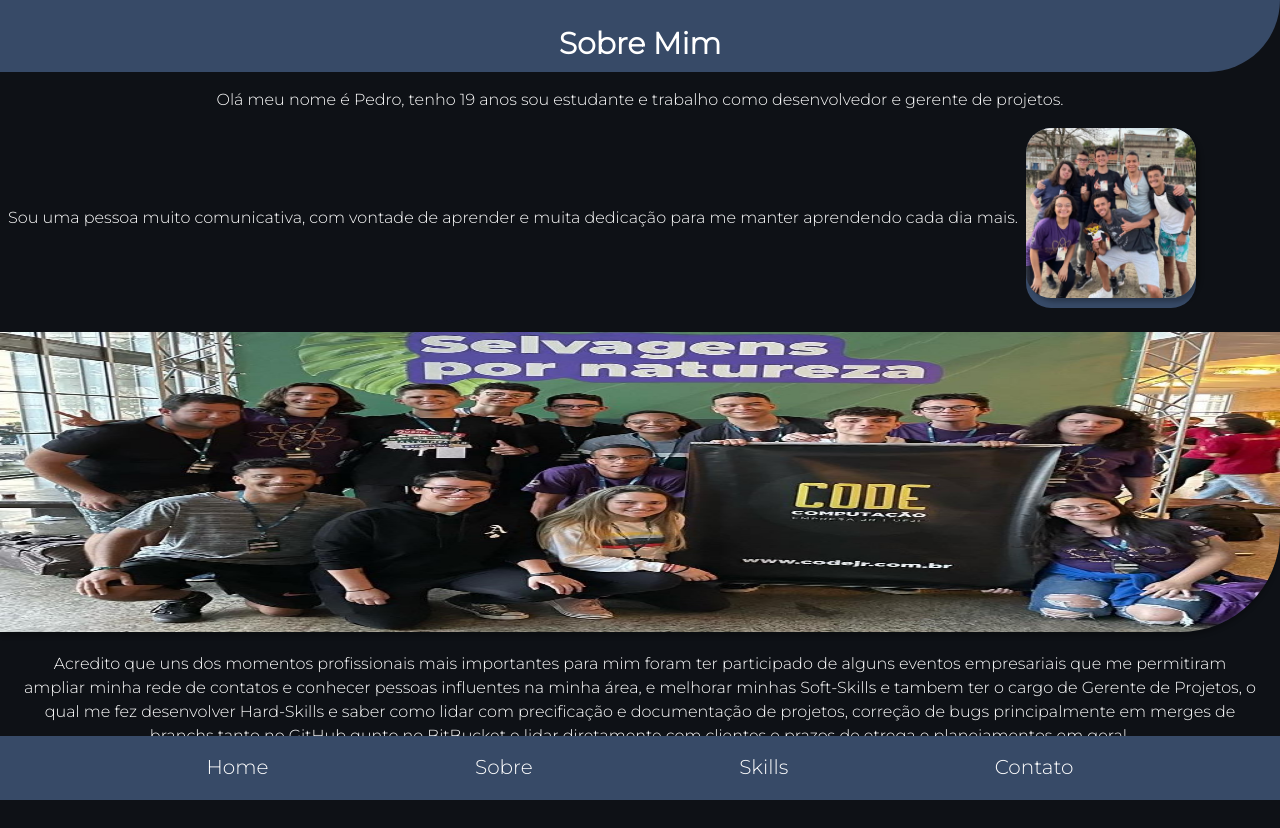
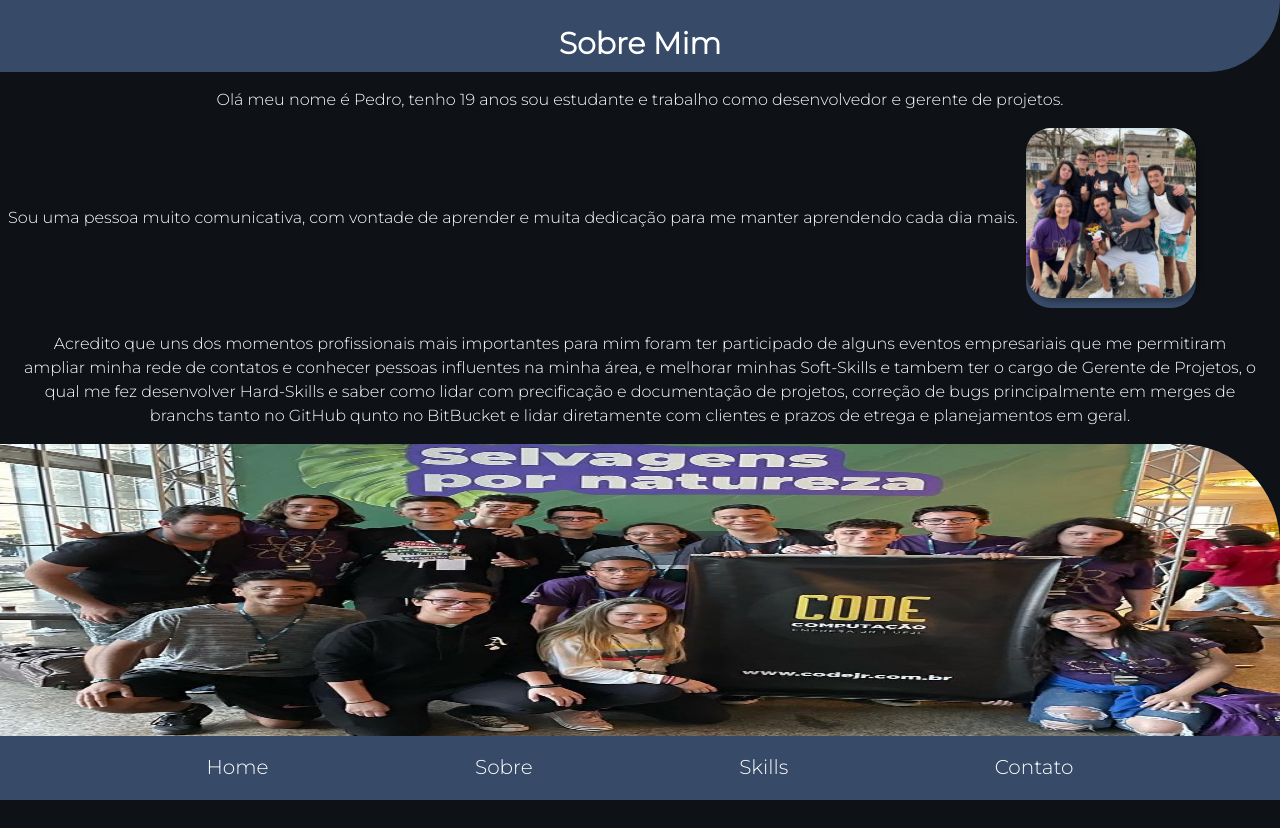
Before and after one commit to Pedro-Grimaldi-Hansel/Portfolio, a Next.js app: page /Sobre in a window 1280 px wide. Built offline with nearby package versions, Linux system fonts and the light colour scheme.

Commit message:
mudando pag sobre

```diff
--- a/pages/Sobre.tsx
+++ b/pages/Sobre.tsx
@@ -33,10 +33,6 @@ const Sobre = () => {
 
           </section>
 
-          <section className={styles.Foto2}>
-            <Image alt='Foto da RR' src={foto2}/>
-          </section>
-
           <section className={styles.Bottom}>
             <p>Acredito que uns dos momentos profissionais mais importantes para mim foram ter participado de alguns
             eventos empresariais que me permitiram ampliar minha rede de contatos e conhecer
@@ -46,6 +42,12 @@ const Sobre = () => {
             e planejamentos em geral.</p>
           </section>
 
+          <section className={styles.Foto2}>
+            <Image alt='Foto da RR' src={foto2}/>
+          </section>
+
+
+
         </section>
         <Navbar/>
 
--- a/styles/scss/sobre.module.scss
+++ b/styles/scss/sobre.module.scss
@@ -34,17 +34,17 @@
     }
     .Foto2{
         border-radius: 0px 0px 100px 0px;
+        padding-bottom: 60px;
         img{
             width: 100vw;
             height: 300px;
-            border-radius: 0px 0px 100px 0px;
+            border-radius: 0px 100px 0px 0px;
             box-shadow: 0px 4px 4px 0px rgba(0, 0, 0, 0.25);
         }
     }
     .Bottom{
         margin-left: 24px;
         margin-right: 24px;
-        padding-bottom: 64px;
     }
 }
 @media ( max-width: 360px){
```
